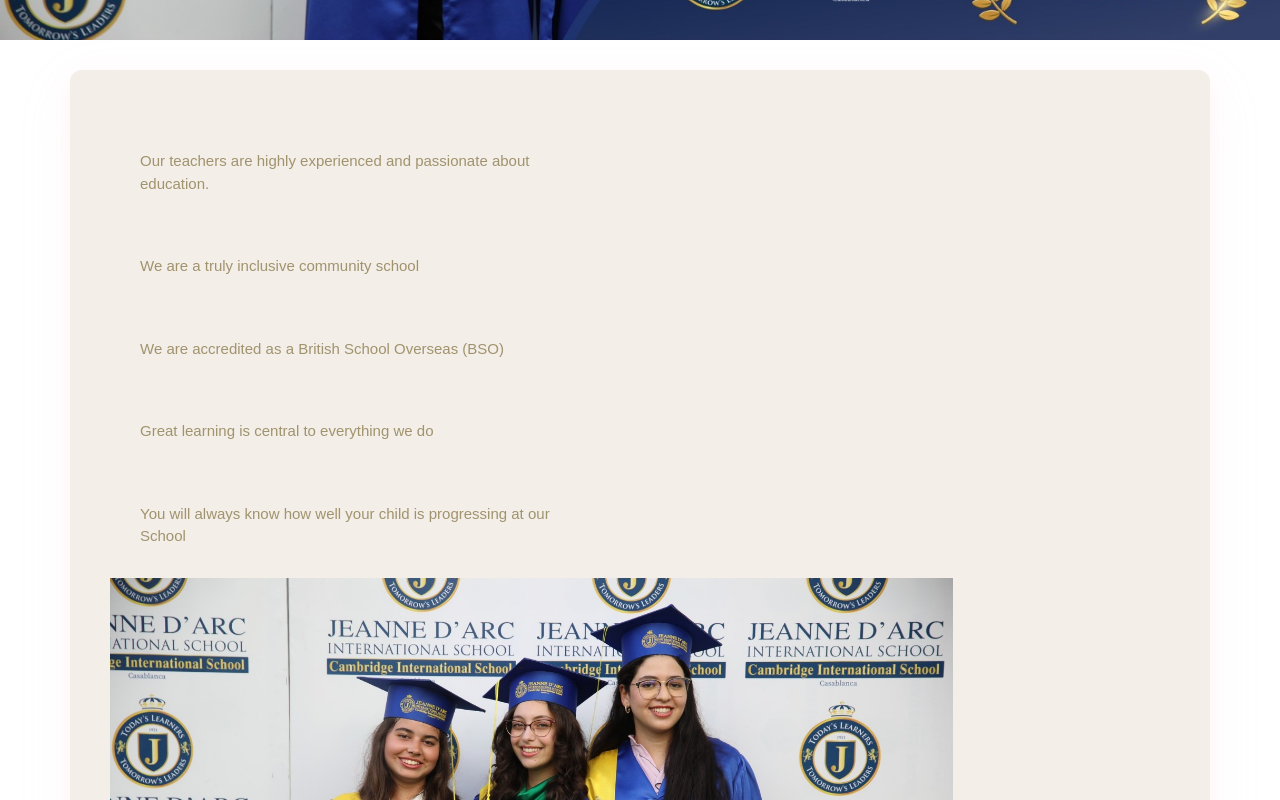
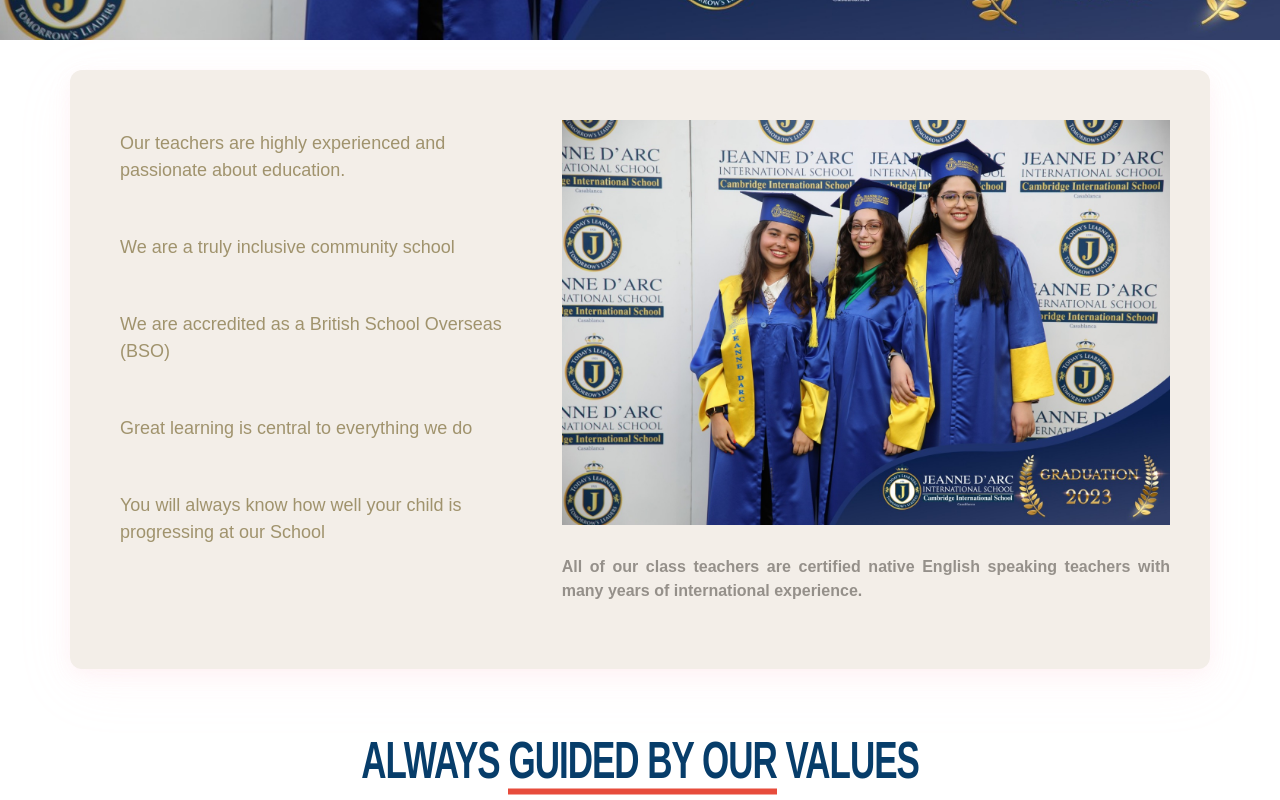
Before and after one commit to Abdelmounaime-Abounore/jean_darc_english, a React (Create React App) app: page /ChooseUs in a window 1280 px wide. Shown: the part 840-1640 px from the top of the page. Built offline with nearby package versions, Linux system fonts and the light colour scheme; a web font is replaced by a local one.

Commit message:
respo reasons

```diff
--- a/src/Components/ChooseUs/index.js
+++ b/src/Components/ChooseUs/index.js
@@ -1,3 +1,6 @@
+
+
+
 import React, { useState } from "react";
 import './index.scss';
 import content1 from '../../assets/images/chooseus.jpeg'
--- a/src/Components/ChooseUs/index.scss
+++ b/src/Components/ChooseUs/index.scss
@@ -19,8 +19,6 @@
 
     .content{
       display: flex;
-      justify-content: space-between;
-      align-items: center;
 
       input{
         display: none;
@@ -30,24 +28,24 @@
         display: flex;
         flex-direction: column;
         position: relative;
-        width: 50%;
         height: 100%;
-        margin-right: 50px;
 
         label{
           cursor: pointer;
-          margin: 20px;
+          margin: 0 0 30px;
           font-size: 15px;
           font-weight: 500;
           color: #a0936d;
           padding: 10px;
           transition: all 0.5s ease;
           z-index: 10;
+          span{
+            font-size: 18px;
+          }
         }
       }
 
       .text-content{
-        width: 80%;
         height: 100%;
         color: #95908a;
 
```
